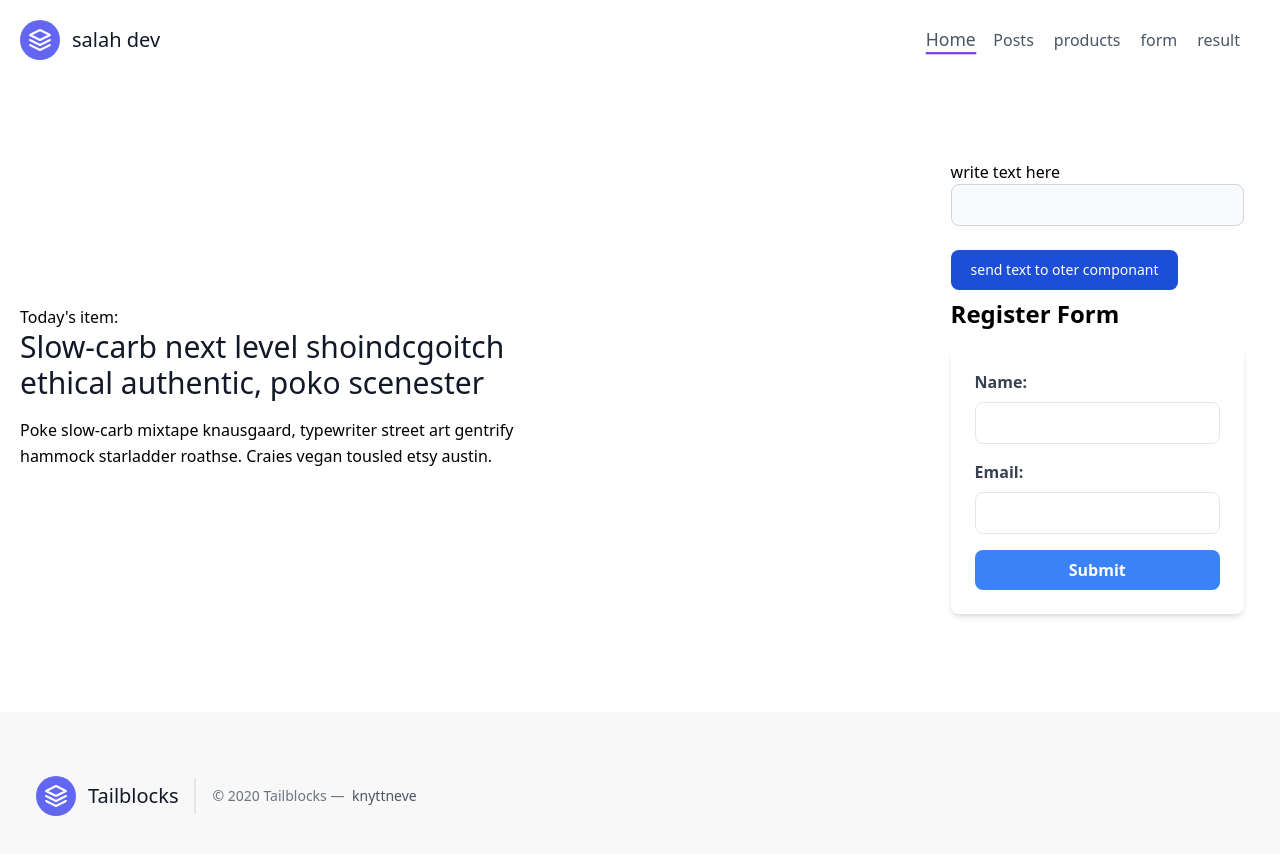
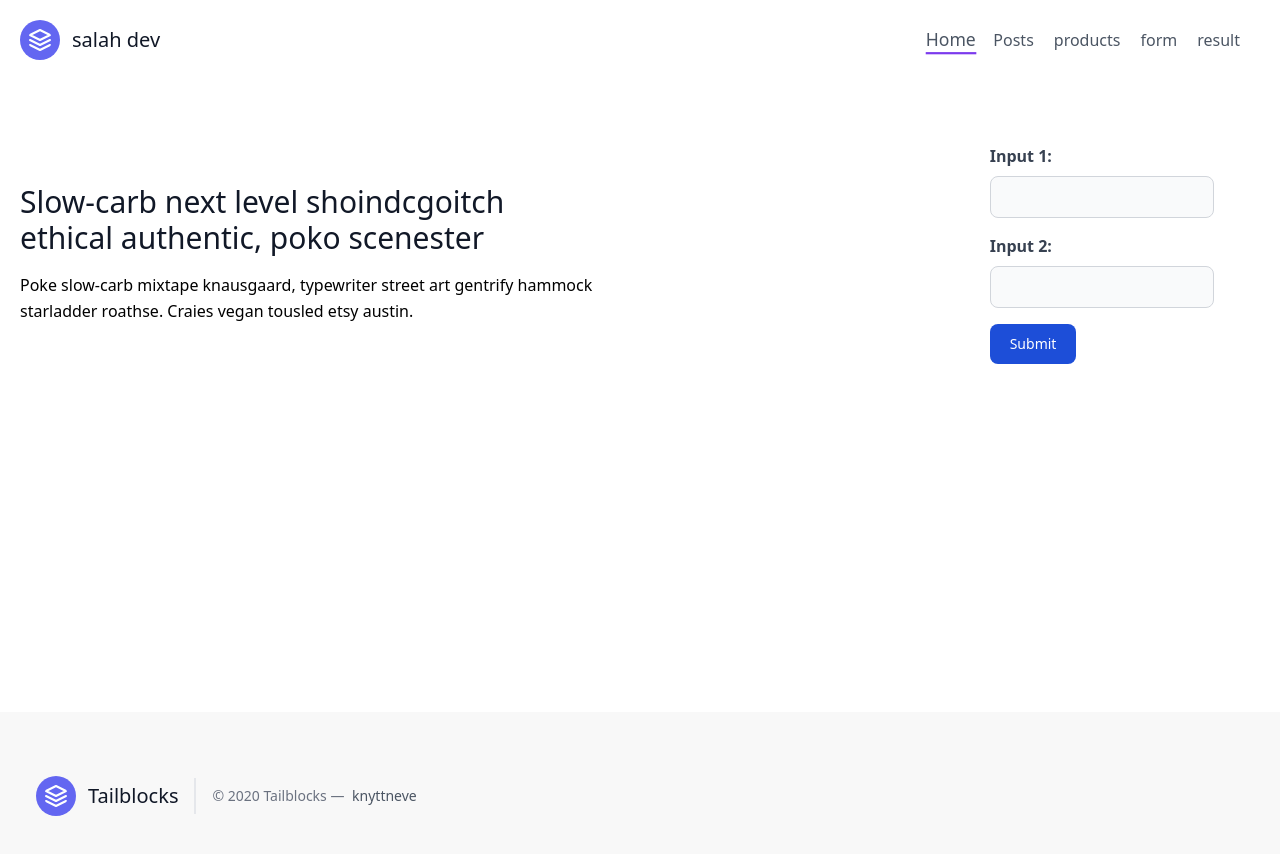
Before and after one commit to salahddik/salah-project-education, an Angular app: page / in a window 1280 px wide. Shown: the top 854 px of the page. Built offline with nearby package versions, Linux system fonts and the light colour scheme.

Commit message:
make code greate

```diff
--- a/src/app/modules/home/components/form/form.component.html
+++ b/src/app/modules/home/components/form/form.component.html
@@ -1,35 +1,29 @@
-<div class="container mx-auto p-4">
-
-
-  <label for="item-input">write text here </label>
+<div class="mb-4">
+  <label for="input1" class="block text-gray-700 font-bold mb-2">Input 1:</label>
   <input
-    class="mb-6 bg-gray-50 border border-gray-300 text-gray-900 text-sm rounded-lg focus:ring-blue-500 focus:border-blue-500 block w-full p-2.5 dark:bg-gray-700 dark:border-gray-600 dark:placeholder-gray-400 dark:text-white dark:focus:ring-blue-500 dark:focus:border-blue-500"
-    type="text" id="item-input" #newItem>
-  <button
-    class=" text-white bg-blue-700 hover:bg-blue-800 focus:ring-4 focus:ring-blue-300 font-medium rounded-lg text-sm px-5 py-2.5 me-2 mb-2 dark:bg-blue-600 dark:hover:bg-blue-700 focus:outline-none dark:focus:ring-blue-800"
-    type="button" (click)="functionbutton(newItem.value)">send text to oter componant</button>
-  <h1 class="text-2xl font-bold mb-4">Register Form</h1>
-
-  <form class="max-w-md mx-auto bg-white p-6 shadow-md rounded-lg">
-    <!-- Name Field -->
-    <div class="mb-4">
-      <label for="name" class="block text-gray-700 font-semibold mb-2">Name:</label>
-      <input type="text" id="name" formControlName="name"
-        class="w-full px-4 py-2 border rounded-lg focus:outline-none focus:ring-2 focus:ring-blue-500 focus:border-transparent" />
+    id="input1"
+    type="text"
+    [(ngModel)]="input1"
+    required
+    class="mb-4 bg-gray-50 border border-gray-300 text-gray-900 text-sm rounded-lg focus:ring-blue-500 focus:border-blue-500 block w-full p-2.5 dark:bg-gray-700 dark:border-gray-600 dark:placeholder-gray-400 dark:text-white dark:focus:ring-blue-500 dark:focus:border-blue-500"
+  />
 </div>
 
-    <!-- Email Field -->
 <div class="mb-4">
-      <label for="email" class="block text-gray-700 font-semibold mb-2">Email:</label>
-      <input type="email" id="email" formControlName="email"
-        class="w-full px-4 py-2 border rounded-lg focus:outline-none focus:ring-2 focus:ring-blue-500 focus:border-transparent" />
+  <label for="input2" class="block text-gray-700 font-bold mb-2">Input 2:</label>
+  <input
+    id="input2"
+    type="text"
+    [(ngModel)]="input2"
+    required
+    class="mb-4 bg-gray-50 border border-gray-300 text-gray-900 text-sm rounded-lg focus:ring-blue-500 focus:border-blue-500 block w-full p-2.5 dark:bg-gray-700 dark:border-gray-600 dark:placeholder-gray-400 dark:text-white dark:focus:ring-blue-500 dark:focus:border-blue-500"
+  />
 </div>
 
-    <!-- Submit Button -->
-    <button type="submit"
-      class="w-full bg-blue-500 text-white py-2 px-4 rounded-lg font-semibold hover:bg-blue-600 focus:outline-none focus:ring-2 focus:ring-blue-400 focus:ring-offset-2 disabled:bg-gray-300 disabled:cursor-not-allowed">
+<!-- Submit button triggers the submitForm() method -->
+<button
+  (click)="submitForm()"
+  class="text-white bg-blue-700 hover:bg-blue-800 focus:ring-4 focus:ring-blue-300 font-medium rounded-lg text-sm px-5 py-2.5"
+>
   Submit
 </button>
-  </form>
-
-</div>
--- a/src/app/modules/home/components/form/form.component.ts
+++ b/src/app/modules/home/components/form/form.component.ts
@@ -1,4 +1,4 @@
-import { Component, Output, EventEmitter } from '@angular/core';
+import { Component, EventEmitter, Output } from '@angular/core';
 
 @Component({
   selector: 'app-form',
@@ -6,9 +6,21 @@ import { Component, Output, EventEmitter } from '@angular/core';
   styleUrls: ['./form.component.scss'],
 })
 export class FormComponent {
-  @Output() textinfrom = new EventEmitter<string>();
+  input1 = '';
+  input2 = '';
 
-  functionbutton(value: string) {
-    this.textinfrom.emit(value);
+  // EventEmitter to send form data back to the parent
+  @Output() formSubmitted = new EventEmitter<{
+    input1: string;
+    input2: string;
+  }>();
+
+  submitForm() {
+    if (this.input1 && this.input2) {
+      // Emit the form data
+      this.formSubmitted.emit({ input1: this.input1, input2: this.input2 });
+    } else {
+      console.log('Form is not valid!');
+    }
   }
 }
--- a/src/app/modules/home/components/resultform/resultform.component.html
+++ b/src/app/modules/home/components/resultform/resultform.component.html
@@ -1,6 +1,10 @@
-<p>
-  Today's item: {{resultvariable}}
-</p>
+<div *ngIf="resultvariable">
+  <h2>Form Data:</h2>
+  <p>Input 1: {{ resultvariable.input1 }}</p>
+  <p>Input 2: {{ resultvariable.input2 }}</p>
+</div>
+
+
 
 <div class="lg:w-3/5 md:w-1/2 md:pr-16 lg:pr-0 pr-0">
       <h1 class="title-font font-medium text-3xl text-gray-900">Slow-carb next level shoindcgoitch ethical authentic, poko scenester</h1>
--- a/src/app/modules/home/components/resultform/resultform.component.ts
+++ b/src/app/modules/home/components/resultform/resultform.component.ts
@@ -1,10 +1,10 @@
-import { Component, Input } from '@angular/core'; // First, import Input
+import { Component, Input } from '@angular/core';
 
 @Component({
   selector: 'app-resultform',
   templateUrl: './resultform.component.html',
   styleUrls: ['./resultform.component.scss'],
 })
-export class ResultformComponent {
-  @Input() resultvariable = '';
+export class ResultFormComponent {
+  @Input() resultvariable: { input1: string; input2: string } | null = null;
 }
--- a/src/app/modules/home/container/home.component.html
+++ b/src/app/modules/home/container/home.component.html
@@ -1,6 +1,7 @@
+<section class="container px-5 py-16 mx-auto flex items-center">
+  <!-- Pass homevariable to ResultFormComponent -->
+  <app-resultform [resultvariable]="homevariable"></app-resultform>
 
-  <section class="container px-5 py-16 mx-auto flex items-center">
-    <app-resultform [resultvariable]="homevariable"></app-resultform>
-
-    <app-form (textinfrom)="homefucntion($event)"></app-form>
-  </section>
+  <!-- Pass form data from FormComponent to HomeComponent via event binding -->
+  <app-form (formSubmitted)="handleFormSubmit($event)"></app-form>
+</section>
--- a/src/app/modules/home/container/home.component.ts
+++ b/src/app/modules/home/container/home.component.ts
@@ -6,9 +6,10 @@ import { Component } from '@angular/core';
   styleUrls: ['./home.component.scss'],
 })
 export class HomeComponent {
-  homevariable = ''; // Initial value
+  homevariable: { input1: string; input2: string } | null = null;
 
-  homefucntion(newItem: string) {
-    this.homevariable = newItem;
+  // Method to handle data received from FormComponent
+  handleFormSubmit(data: { input1: string; input2: string }) {
+    this.homevariable = data; // Update homevariable with data from FormComponent
   }
 }
--- a/src/app/modules/home/home.module.ts
+++ b/src/app/modules/home/home.module.ts
@@ -1,14 +1,19 @@
 import { NgModule } from '@angular/core';
 import { CommonModule } from '@angular/common';
+import { FormsModule } from '@angular/forms'; // Import FormsModule to use ngModel
 import { HomeComponent } from './container/home.component';
 import { homeRoutingModule } from './home.routing';
 import { FormComponent } from './components/form/form.component';
-import { ResultformComponent } from './components/resultform/resultform.component';
+import { ResultFormComponent } from './components/resultform/resultform.component';
 import { provideHttpClient } from '@angular/common/http';
 
 @NgModule({
-  declarations: [HomeComponent, FormComponent, ResultformComponent],
-  imports: [CommonModule, homeRoutingModule], // Import CommonModule for common Angular directives
+  declarations: [HomeComponent, FormComponent, ResultFormComponent],
+  imports: [
+    CommonModule,
+    FormsModule, // Add FormsModule here
+    homeRoutingModule,
+  ],
   exports: [HomeComponent], // Export HomeComponent so it can be used in other modules
   providers: [
     provideHttpClient(), // Providing the HttpClient using hadi badaltha dir deprecated()
--- a/src/app/modules/products/Products.module.ts
+++ b/src/app/modules/products/Products.module.ts
@@ -3,12 +3,14 @@ import { CommonModule } from '@angular/common';
 import { ProductsComponent } from './container/products.component';
 import { ProductsRoutingModule } from './Products.routing';
 import { provideHttpClient } from '@angular/common/http';
+import { ServiceApiService } from '../../shared/service/service-api.service';
 
 @NgModule({
   declarations: [ProductsComponent],
   imports: [CommonModule, ProductsRoutingModule], // Import CommonModule for common Angular directives
   exports: [ProductsComponent], // Export NavbarComponent so it can be used in other modules
   providers: [
+    ServiceApiService,
     provideHttpClient(), // Providing the HttpClient using hadi badaltha dir deprecated()
   ],
 })
--- a/src/app/shared/service/service-api.service.ts
+++ b/src/app/shared/service/service-api.service.ts
@@ -3,12 +3,14 @@ import { environment } from '../../../environments/environment'; // Import envir
 import { HttpClient } from '@angular/common/http'; // HttpClient is used to make HTTP requests.
 import { Observable } from 'rxjs'; // Observable is used to handle asynchronous data streams.
 import { Postsinterface } from '../interface/postsinterface'; // Importing the interface to define the structure of posts.
+import { productInterface } from '../../shared/interface/productInterface'; // Importing the interface to define the structure of posts.
 
 @Injectable({
   providedIn: 'root', // Ensures the service is provided at the root level and available throughout the application.
 })
 export class ServiceApiService {
   private apiUrl = environment.apiposts; // The API URL is retrieved from environment settings for maintainability.
+  private apiUrltow = environment.apiproducts; // The API URL is retrieved from environment settings for maintainability.
 
   constructor(private http: HttpClient) {} // HttpClient is injected here to enable HTTP requests.
 
@@ -16,4 +18,7 @@ export class ServiceApiService {
   getPosts(): Observable<Postsinterface[]> {
     return this.http.get<Postsinterface[]>(this.apiUrl); // Executes an HTTP GET request to the API endpoint.
   }
+  getProducts(): Observable<productInterface[]> {
+    return this.http.get<productInterface[]>(this.apiUrltow); // Executes an HTTP GET request to the API endpoint.
+  }
 }
```
Also changed, not shown: src/app/modules/posts/container/posts.component.ts (+21 -5 lines), src/app/modules/products/container/products.component.ts (+19 -16 lines). Lines whose indentation alone changed are shown as unchanged.
